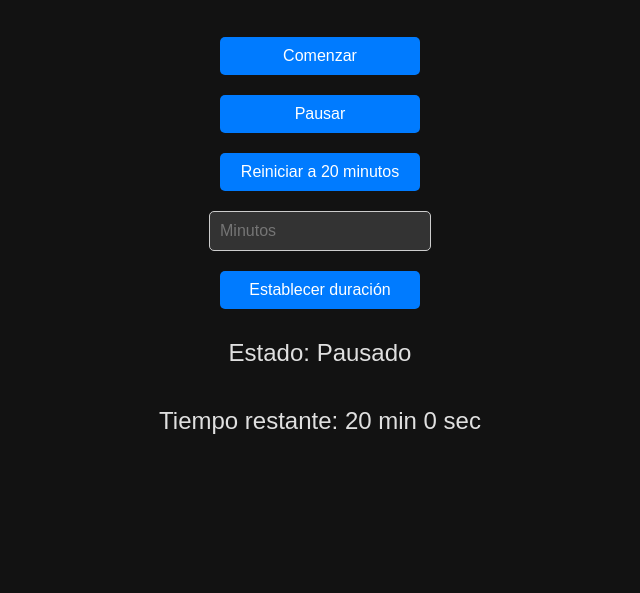
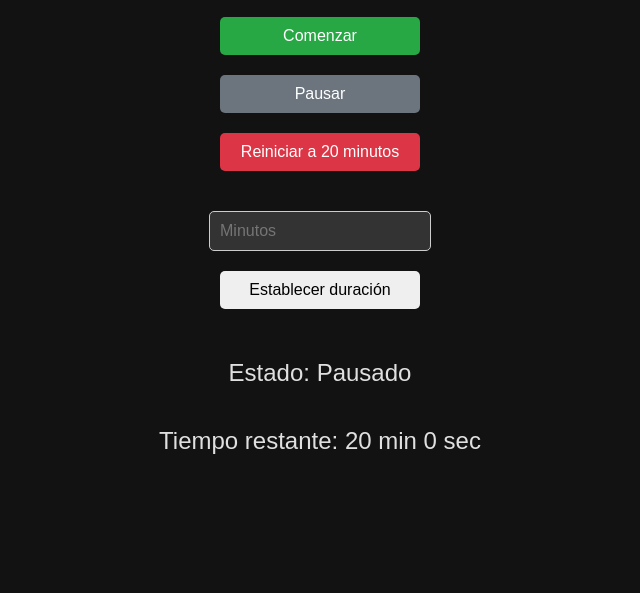
Before and after one commit to enfermero-dev/TimerControl, a website: page public/setup.html in a window 1280 px wide. Shown: the part 207-800 px from the top of the page, without its empty margins (320-960 px from the left). Drawn offline with Linux system fonts and the light colour scheme; no server answers.

Commit message:
feat: button colors

```diff
--- a/public/setup.html
+++ b/public/setup.html
@@ -37,6 +37,13 @@
       width: 100%;
       max-width: 400px;
     }
+    .control-group {
+      display: flex;
+      flex-direction: column;
+      align-items: center;
+      width: 100%;
+      margin-bottom: 20px;
+    }
     button {
       margin: 10px;
       padding: 10px 20px;
@@ -44,14 +51,32 @@
       width: 100%;
       max-width: 200px;
       border: none;
-      background-color: #007bff;
-      color: white;
       border-radius: 5px;
       cursor: pointer;
       transition: background-color 0.3s ease;
     }
-    button:hover {
-      background-color: #0056b3;
+    button.start {
+      background-color: #28a745;
+      color: white;
+    }
+    button.start:disabled {
+      background-color: #6c757d;
+      cursor: not-allowed;
+    }
+    button.pause {
+      background-color: #6c757d;
+      color: white;
+    }
+    button.pause:disabled {
+      background-color: #6c757d;
+      cursor: not-allowed;
+    }
+    button.reset {
+      background-color: #dc3545;
+      color: white;
+    }
+    button:hover:not(:disabled) {
+      opacity: 0.8;
     }
     input {
       margin: 10px;
@@ -75,11 +100,15 @@
   <h1>Configuración del Temporizador</h1>
   <h2>Controla y ajusta el temporizador</h2>
   <div class="controls">
-    <button onclick="startTimer()">Comenzar</button>
-    <button onclick="pauseTimer()">Pausar</button>
-    <button onclick="resetToTwenty()">Reiniciar a 20 minutos</button>
-    <input type="number" id="duration" placeholder="Minutos">
-    <button onclick="configureTimer()">Establecer duración</button>
+    <div class="control-group">
+      <button class="start" id="startButton" onclick="startTimer()">Comenzar</button>
+      <button class="pause" id="pauseButton" onclick="pauseTimer()">Pausar</button>
+      <button class="reset" onclick="resetToTwenty()">Reiniciar a 20 minutos</button>
+    </div>
+    <div class="control-group">
+      <input type="number" id="duration" placeholder="Minutos">
+      <button onclick="configureTimer()">Establecer duración</button>
+    </div>
   </div>
   <div class="status" id="status">Estado: Pausado</div>
   <div class="time-remaining" id="time-remaining">Tiempo restante: 20 min 0 sec</div>
@@ -124,11 +153,15 @@
     function updateStatus(data) {
       const statusElement = document.getElementById('status');
       const timeRemainingElement = document.getElementById('time-remaining');
+      const startButton = document.getElementById('startButton');
+      const pauseButton = document.getElementById('pauseButton');
       const minutes = Math.floor(data.remaining / 60);
       const seconds = data.remaining % 60;
-      timeRemainingElement.textContent = `Restante: ${minutes} min ${seconds} sec`;
+      timeRemainingElement.textContent = `Tiempo restante: ${minutes} min ${seconds} sec`;
       statusElement.textContent = `Estado: ${data.running ? 'Corriendo' : 'Pausado'}`;
       statusElement.style.color = data.running ? 'green' : 'red';
+      startButton.disabled = data.running;
+      pauseButton.disabled = !data.running;
     }
 
     function fetchTimerStatus() {
```
